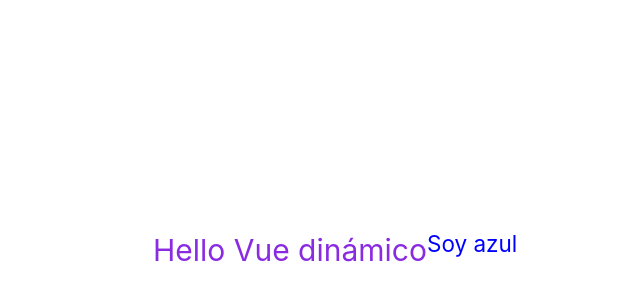
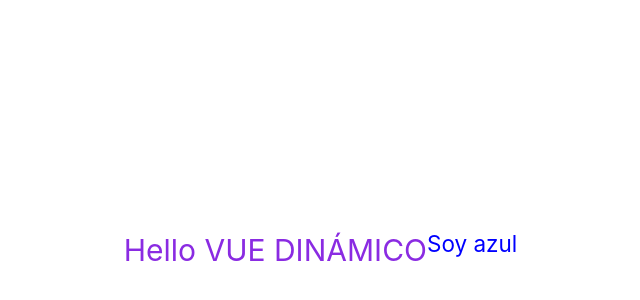
Before and after one commit to Alek30k/My-first-vue, a Vue app: page / in a window 1280 px wide. Shown: the part 150-450 px from the top of the page, without its empty margins (213-853 px from the left). Built offline with nearby package versions, Linux system fonts and the light colour scheme.

Commit message:
last commit

```diff
--- a/src/App.vue
+++ b/src/App.vue
@@ -4,8 +4,8 @@
 </script>
 
 <template>
-  <h1>Hello {{ name }}</h1>
-  <h2 v-bind:style="styleColor">Soy azul</h2>
+  <h1>Hello {{ name.toUpperCase() }}</h1>
+  <h2 :style="styleColor">Soy azul</h2>
 </template>
 
 <style>
```
